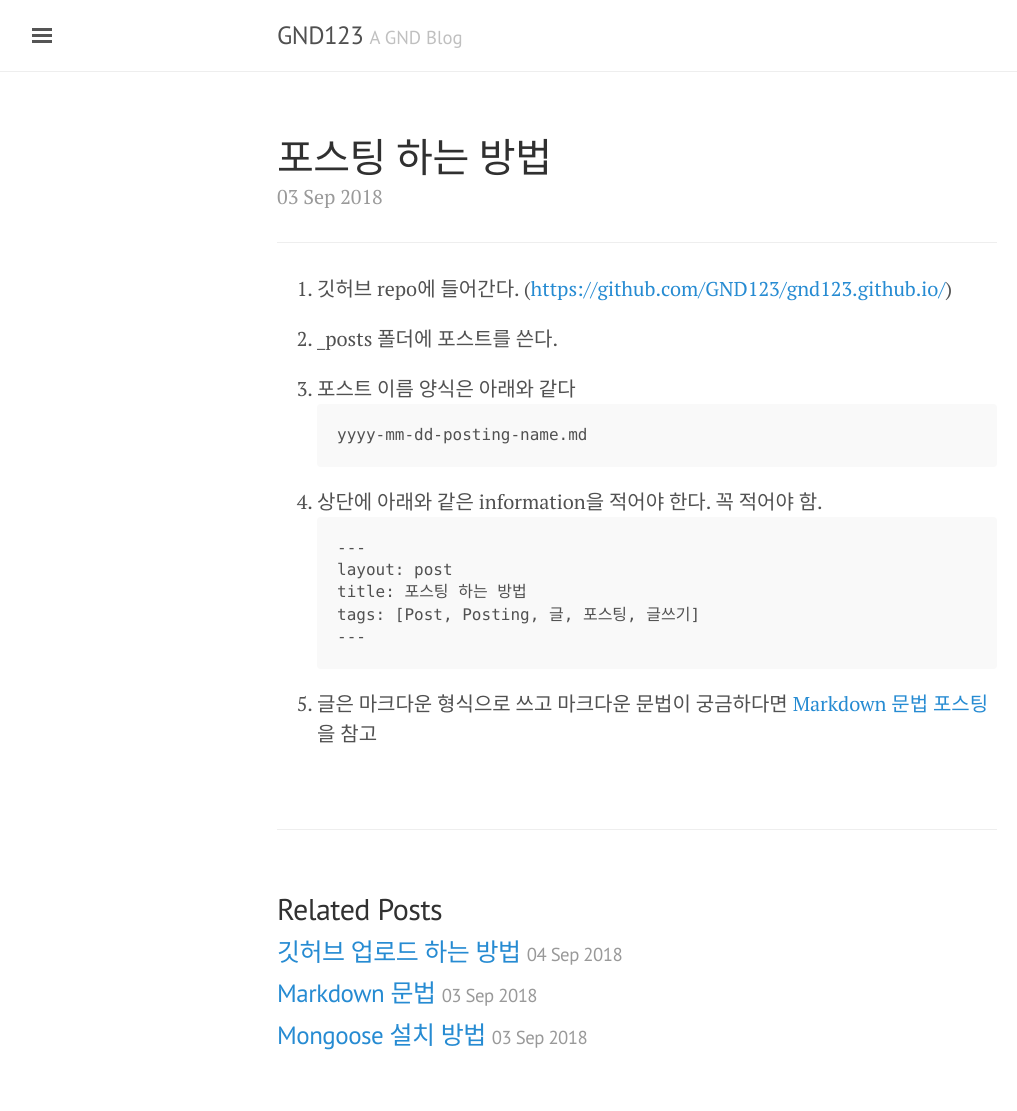
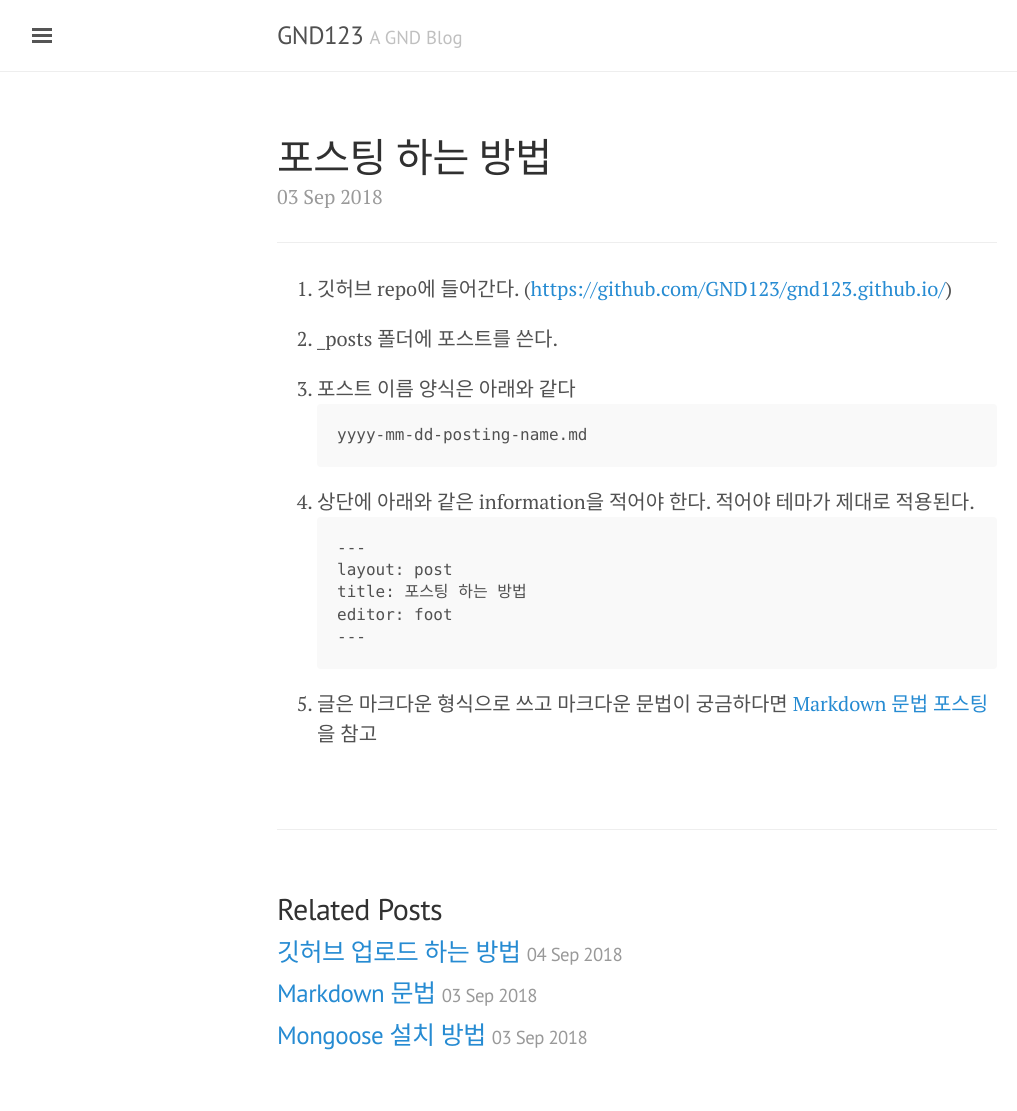
Before and after one commit to GND123/GND123.github.io, a Jekyll site: the page built from _posts/2018-09-03-Posting.md, in a window 1280 px wide. Shown: the whole page, without its empty margins (3-1020 px from the left). Built offline with Jekyll 4.4.1, drawn with Linux system fonts in a browser that asks for light colours.

Commit message:
Update 2018-09-03-Posting.md
일부 수정

```diff
--- a/_posts/2018-09-03-Posting.md
+++ b/_posts/2018-09-03-Posting.md
@@ -14,12 +14,12 @@ editor: jiwoo
 yyyy-mm-dd-posting-name.md
 ~~~
 
-4. 상단에 아래와 같은 information을 적어야 한다. 꼭 적어야 함.
+4. 상단에 아래와 같은 information을 적어야 한다. 적어야 테마가 제대로 적용된다.
 ~~~
 ---
 layout: post
 title: 포스팅 하는 방법
-tags: [Post, Posting, 글, 포스팅, 글쓰기]
+editor: foot
 ---
 ~~~
 
```
